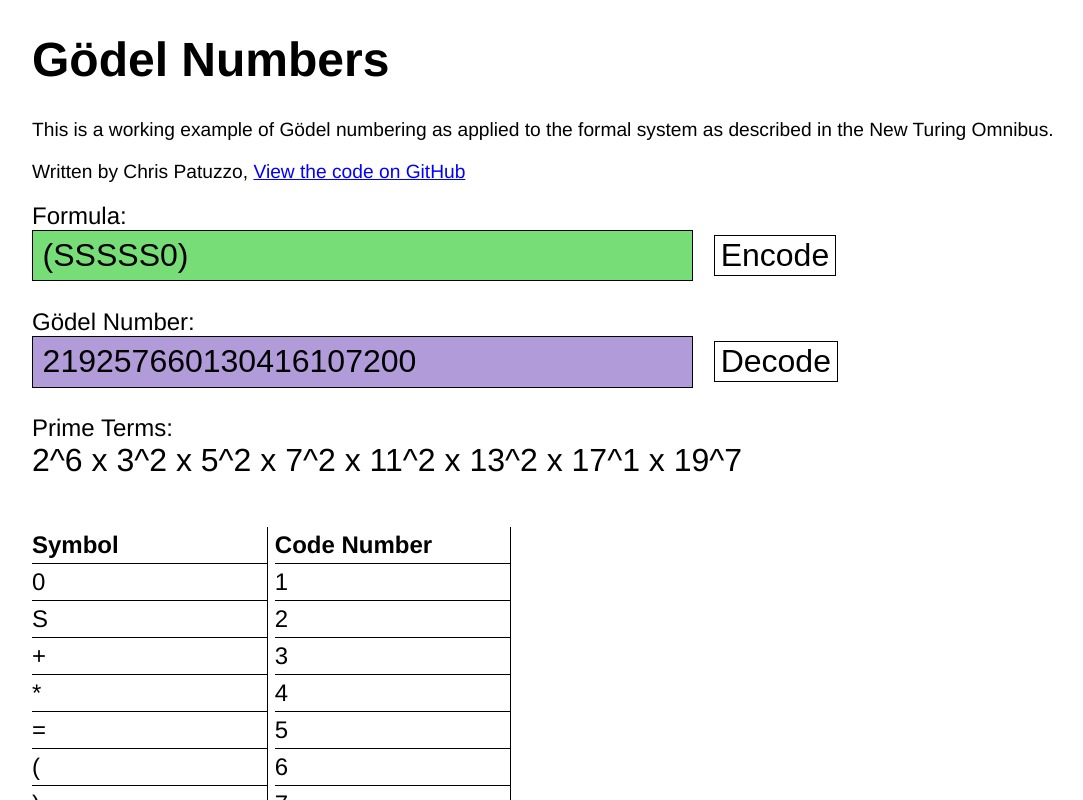
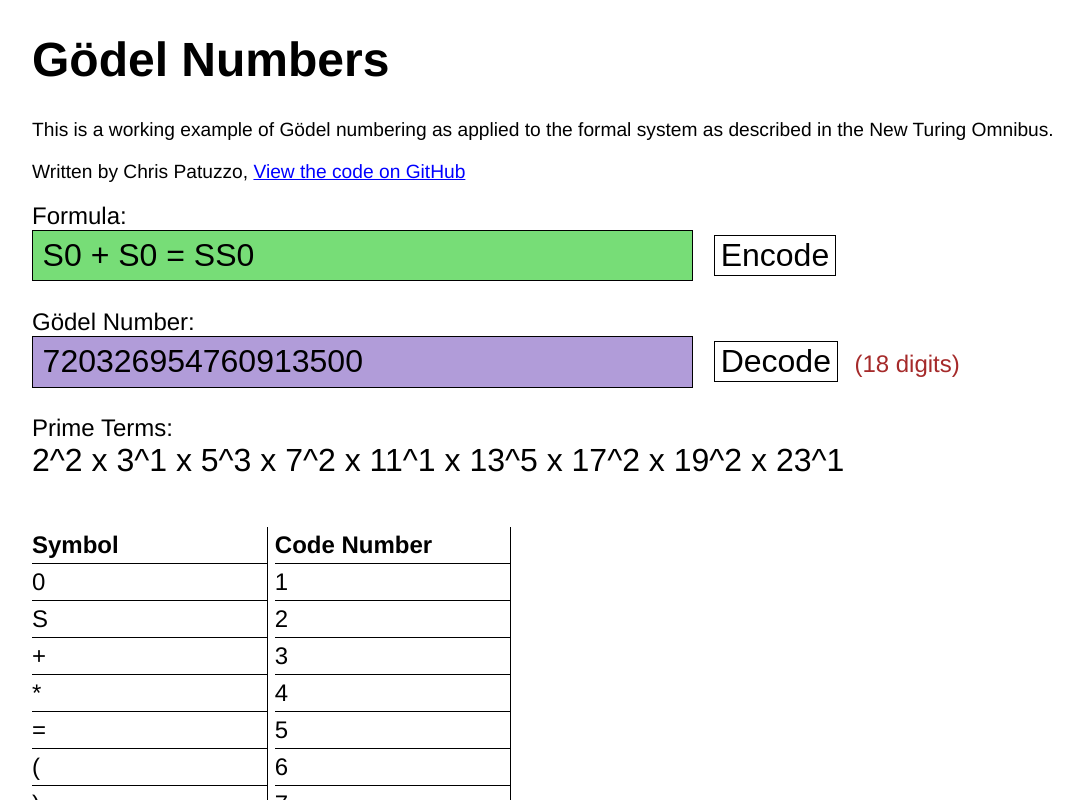
Before and after one commit to tuzz/new-turing-omnibus, a website with bundled scripts: page 5-godels-theorem/index.html in a window 1280 px wide. Shown: the top 800 px of the page, without its empty margins (8-1091 px from the left). Built offline with nearby package versions, Linux system fonts and the light colour scheme.

Commit message:
Choose a real example to begin with

```diff
--- a/5-godels-theorem/index.html
+++ b/5-godels-theorem/index.html
@@ -25,22 +25,22 @@
 
     <span class="label">Formula:</span>
     <br/>
-    <input type="text" id="formula" value="(SSSSS0)"></input>
+    <input type="text" id="formula" value="S0 + S0 = SS0"></input>
     <button id="encode">Encode</button>
 
     <br/>
 
     <span class="label">Gödel Number:</span>
     <br/>
-    <input type="text" id="godelNumber" value="219257660130416107200"></input>
+    <input type="text" id="godelNumber" value="720326954760913500"></input>
     <button id="decode">Decode</button>
-    <span id="digits"></span>
+    <span id="digits">(18 digits)</span>
 
     <br/>
 
     <span class="label">Prime Terms:</span>
     <br/>
-    <span id="primeTerms">2^6 x 3^2 x 5^2 x 7^2 x 11^2 x 13^2 x 17^1 x 19^7</span>
+    <span id="primeTerms">2^2 x 3^1 x 5^3 x 7^2 x 11^1 x 13^5 x 17^2 x 19^2 x 23^1</span>
 
     <div class="table">
       <div class="row">
```
